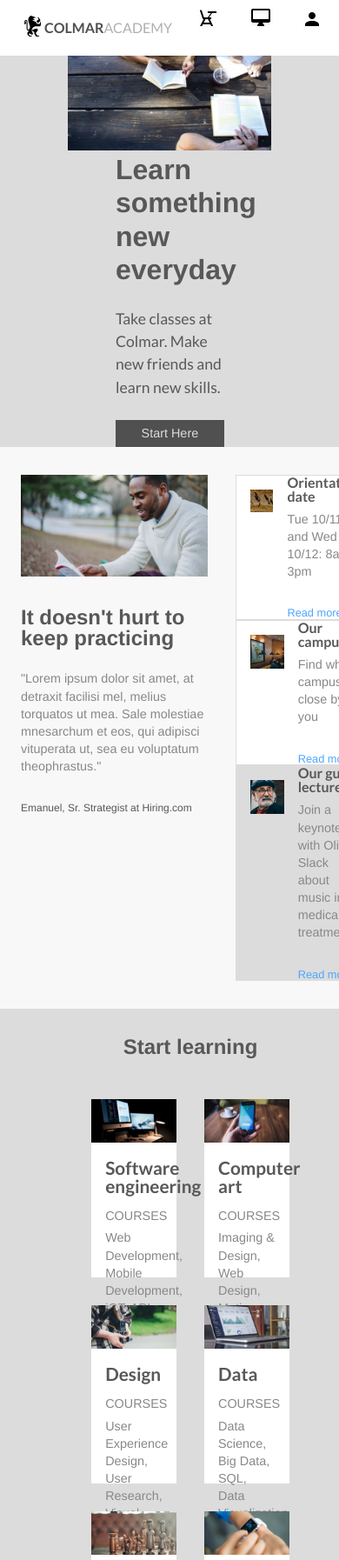
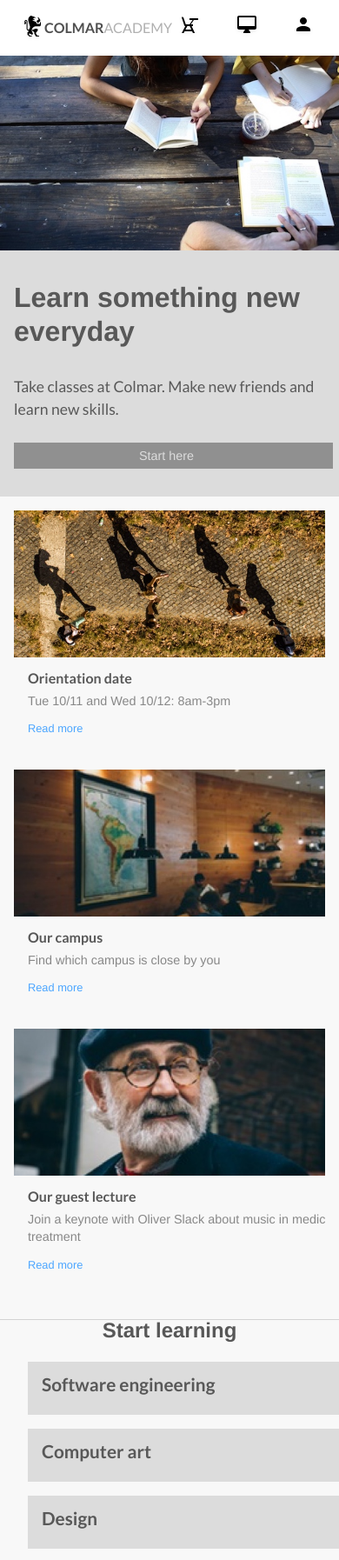
Before and after one commit to ristau/Colmar, a plain HTML site: page index.html in a window 390 px wide. Shown: the top 1794 px of the page at 87% size. Drawn offline with Linux system fonts and the light colour scheme.

Commit message:
adjust for mobile

```diff
--- a/index.html
+++ b/index.html
@@ -49,7 +49,7 @@
     	   <div class="right-col">
     		       <h1>Learn something new everyday</h1>
     		       <h4>Take classes at Colmar. Make new friends and learn new skills.</h4>
-    		       <p class="btn"><a href="#">Start Here</a></p>
+    		       <p class="btn"><a href="#">Start here</a></p>
     	   </div>
     </div>
 
@@ -70,7 +70,8 @@
 	    <div class="right-col">
 	    	<div class="card-horizontal">
 	    		<div class="img-container">
-	    		    <img src="./resources/images/information-orientation.jpg" alt="photo of students walking">
+	    		    <img class="desktop" src="./resources/images/information-orientation.jpg" alt="photo of students walking">
+              <img class="mobile" src="./resources/images/information-orientation-mobile.jpg" alt="photo of students walking">
           </div>
 	    		<div class="card-horizontal-text">
 	    			<h3>Orientation date</h3>
@@ -80,7 +81,8 @@
 	    	</div>
 	    	<div class="card-horizontal">
 	    		<div class="img-container">
-	    		    <img src="./resources/images/information-campus.jpg" alt="photo of classroom">
+	    		    <img class="desktop" src="./resources/images/information-campus.jpg" alt="photo of classroom">
+              <img class="mobile" src="./resources/images/information-campus-mobile.jpg" alt="photo of classroom">
           </div>
 	    		<div class="card-horizontal-text">
 	    			<h3>Our campus</h3>
@@ -90,7 +92,8 @@
 	    	</div>
 	    	<div class="card-horizontal">
 	    		<div class="img-container">
-	    		    <img src="./resources/images/information-guest-lecture.jpg" alt="photo of guest lecturer">
+	    		    <img class="desktop" src="./resources/images/information-guest-lecture.jpg" alt="photo of guest lecturer">
+              <img class="mobile" src="./resources/images/information-guest-lecture-mobile.jpg" alt="photo of guest lecturer">
           </div>
 	    		<div class="card-horizontal-text">
 	    			<h3>Our guest lecture</h3>
@@ -107,7 +110,7 @@
     	<h2>Start learning</h2>
     	<div class="flex">
     		<div class="card">
-    			<div class="img-container">
+    			<div class="card-img-container">
             <img src="./resources/images/course-software.jpg" alt="photo of computers">
           </div>
     			<div class="card-text">
@@ -171,13 +174,13 @@
 
       <!-- Thesis -->
       <div class="thesis container">
- 		   <h2>Thesis exhibit</h2>
+ 		   <h2>Thesis exhibits</h2>
     		<div class="flex">
 				<div class="left-col img-container-lg flex">
 						<video controls>
                <source src="./resources/video/thesis.mp4" type="video/mp4">
             </video>
-					 <div>
+					 <div class="text">
 						  <h3>Reimagine Urban</h3>
 						  <p>"Lorem ipsum dolor sit amet, at detraxit facilisi mel, melius torquatos ut mea.
               Sale molestiae mnesarchum et eos, qui adipisci vituperata ut, sea eu voluptatum theophrastus.
--- a/resources/css/style.css
+++ b/resources/css/style.css
@@ -160,7 +160,6 @@ video {
 }
 
 
-
 /* Horizontal Card - Image on Left with Text on Right */
 
 .card-horizontal {
@@ -213,7 +212,6 @@ header.container {
   padding-bottom: 0;
 }
 
-
 .logo {
   display: flex;
   align-items: center;
@@ -233,25 +231,25 @@ header.container {
 }
 
 nav {
+  width: 60%;
   padding: 0 1.5rem;
 }
 
-nav .desktop{
+nav ul {
+  display: flex;
+  align-items: center;
+  justify-content: space-around;
 }
 
 nav .mobile {
   display: none;
 }
 
-nav ul li {
-    display: inline-block;
-    padding: 0 0.5rem;
-}
 
 /*   Header Media Query  */
-@media only screen and (max-width: 560px) {
+@media only screen and (max-width: 620px) {
   nav .mobile {
-    display: block;
+    display: flex;
   }
 
   nav .desktop {
@@ -289,7 +287,7 @@ nav ul li {
 
 
 /*   Banner Media Query  */
-@media only screen and (max-width: 560px) {
+@media only screen and (max-width: 620px) {
     .banner.container.flex {
       margin: 0;
       padding: 0;
@@ -304,10 +302,40 @@ nav ul li {
       margin: 0;
     }
 
+    .banner .left-col {
+      width: 100%;
+    }
+
+    .banner .right-col {
+      width: 100%;
+      margin: 2rem 1rem;
+    }
+
+    .banner h1 {
+      padding-right: 1rem;
+      padding-bottom: 2rem;
+      width: 90%;
+    }
+
+    .banner h4 {
+      padding-right: 1rem;
+      width: 90%;
+    }
+
+    .banner .btn {
+      width: 90%;
+      padding-right: 1rem;
+      background-color: #909090;
+      color: white;
+    }
 }
 
 
 /* School Info */
+
+.school-info .mobile {
+  display: none;
+}
 
 .school-info h2 {
   margin-top: 2rem;
@@ -322,6 +350,59 @@ nav ul li {
 .school-info .right-col .card-horizontal:last-child{
   background-color: #DCDCDC;
 }
+
+/*   School Info Media Query  */
+@media only screen and (max-width: 620px) {
+
+  .school-info.container {
+    padding: 0;
+    border-bottom: 0.01rem solid lightgray;
+  }
+
+  .school-info .mobile {
+    display: block;
+  }
+
+  .school-info .desktop {
+    display: none;
+  }
+  .school-info .left-col {
+    display: none;
+  }
+
+  .school-info .right-col {
+    width: auto;
+    padding: 1rem;
+  }
+
+  .school-info .card-horizontal {
+    flex-direction: column;
+    background-color: #F8F8F8;
+    max-width: 100%;
+    border: none;
+    overflow: hidden;
+  }
+
+  .school-info .img-container {
+     width: 100%;
+     margin: 0;
+  }
+
+  .school-info .card-horizontal-text {
+    width: 100%;
+    margin: 1rem;
+    padding-bottom: 1.5rem;
+  }
+
+  .school-info .right-col .card-horizontal:last-child{
+    background-color: #F8F8F8;
+  }
+
+  .school-info p {
+    margin-bottom: 1rem;
+  }
+}
+
 
 
 /* Curriculum */
@@ -342,6 +423,52 @@ nav ul li {
   justify-content: center;
 }
 
+/*   Curriculum Media Query  */
+@media only screen and (max-width: 620px) {
+
+  .curriculum.container {
+    background-color: #F8F8F8;
+    padding: 0 0 2rem 0;
+    border-bottom: 0.01rem solid lightgray;
+  }
+
+  .curriculum .flex {
+    flex-direction: column;
+    margin: 0 1rem;
+  }
+
+  .curriculum h2 {
+    margin-bottom: 1rem;
+  }
+
+  .curriculum .card {
+    width: 100%;
+    background-color: #DCDCDC;
+    margin: 0.5rem 1rem;
+
+  }
+
+  .curriculum .card-img-container {
+    display: none;
+  }
+
+  .curriculum .card-text {
+    height: auto;
+  }
+
+  .curriculum .card-text h3 {
+    margin-top: 1rem;
+    margin-bottom: 1.5rem;
+  }
+
+  .curriculum .card-text p {
+    display: none;
+  }
+
+  .curriculum .card-text h5{
+    display: none;
+  }
+}
 
 /* Thesis */
 
@@ -363,29 +490,68 @@ nav ul li {
   background-color: #DCDCDC;
 }
 
+/*   Thesis Media Query  */
+@media only screen and (max-width: 620px) {
+  .thesis.container {
+    padding: 0 0 1.5rem 0;
+  }
 
+  .thesis h2 {
+    margin-top: 2rem;
+    margin-bottom: 1rem;
+  }
 
+  .thesis .left-col {
+    width: 100%;
+  }
+
+  .thesis .left-col .text {
+    display: none;
+  }
+
+  .thesis .right-col {
+    display: none;
+  }
+}
 
 /* Footer */
+
 footer {
-  border-top: 1px solid #DCDCDC;
-}
-
-footer p{
   font-size: 0.8rem;
+  font-weight: 300;
+  align-items: center;
+  justify-content: space-between;
 }
 
 footer .right-col {
   text-align: right;
-  margin-right: 3rem;
 }
 
+footer ul li {
+  display: inline-block;
+  padding: 0.5rem;
+}
+
+
 footer a {
-  font-size: 0.8rem;
   color: #888888;
 }
 
-footer ul li {
-    display: inline-block;
-    padding: 0 .5rem;
+/*   Footer Media Query  */
+@media only screen and (max-width: 620px) {
+
+  footer.container {
+    padding: 1rem 1rem;
+  }
+
+  footer .left-col {
+    width: 100%;
+  }
+
+  footer .right-col {
+    display: none;
+  }
+
+  }
+
 }
```
Lines whose indentation alone changed are shown as unchanged.
